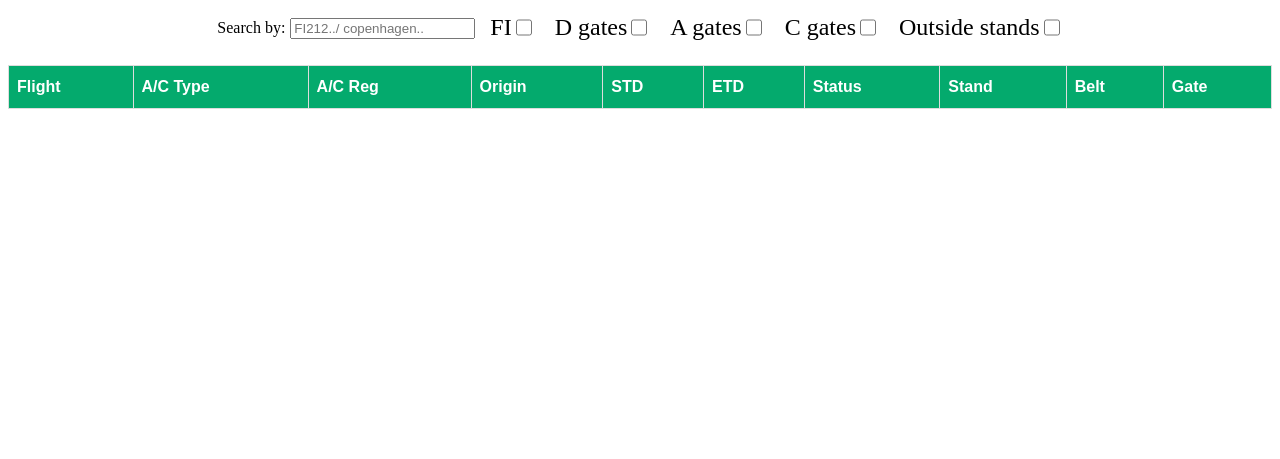
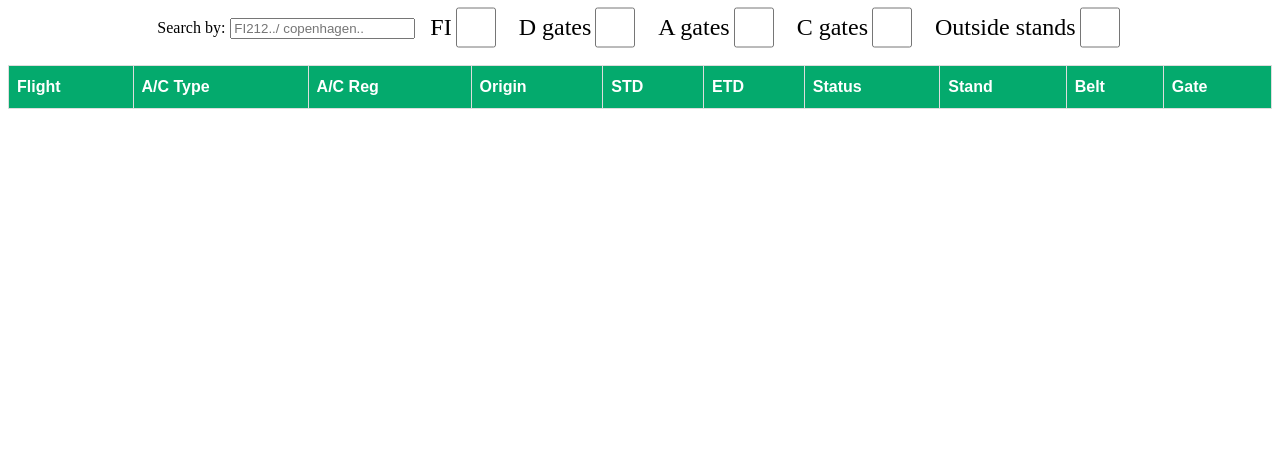
Before and after one commit to bjarkiivars/PersonalFlight, a website: page frontend/index.html in a window 1280 px wide. Shown: the part 341-800 px from the top of the page. Drawn offline with nearby package versions, Linux system fonts and the light colour scheme; no server answers.

Commit message:
changed checkbox vh to px

```diff
--- a/frontend/style.css
+++ b/frontend/style.css
@@ -52,7 +52,7 @@
 }
 
 .checkOption > input {
-    width:2vh;
+    width:40px;
 }
 
 #departureData, #arrivalData > tr {
```
